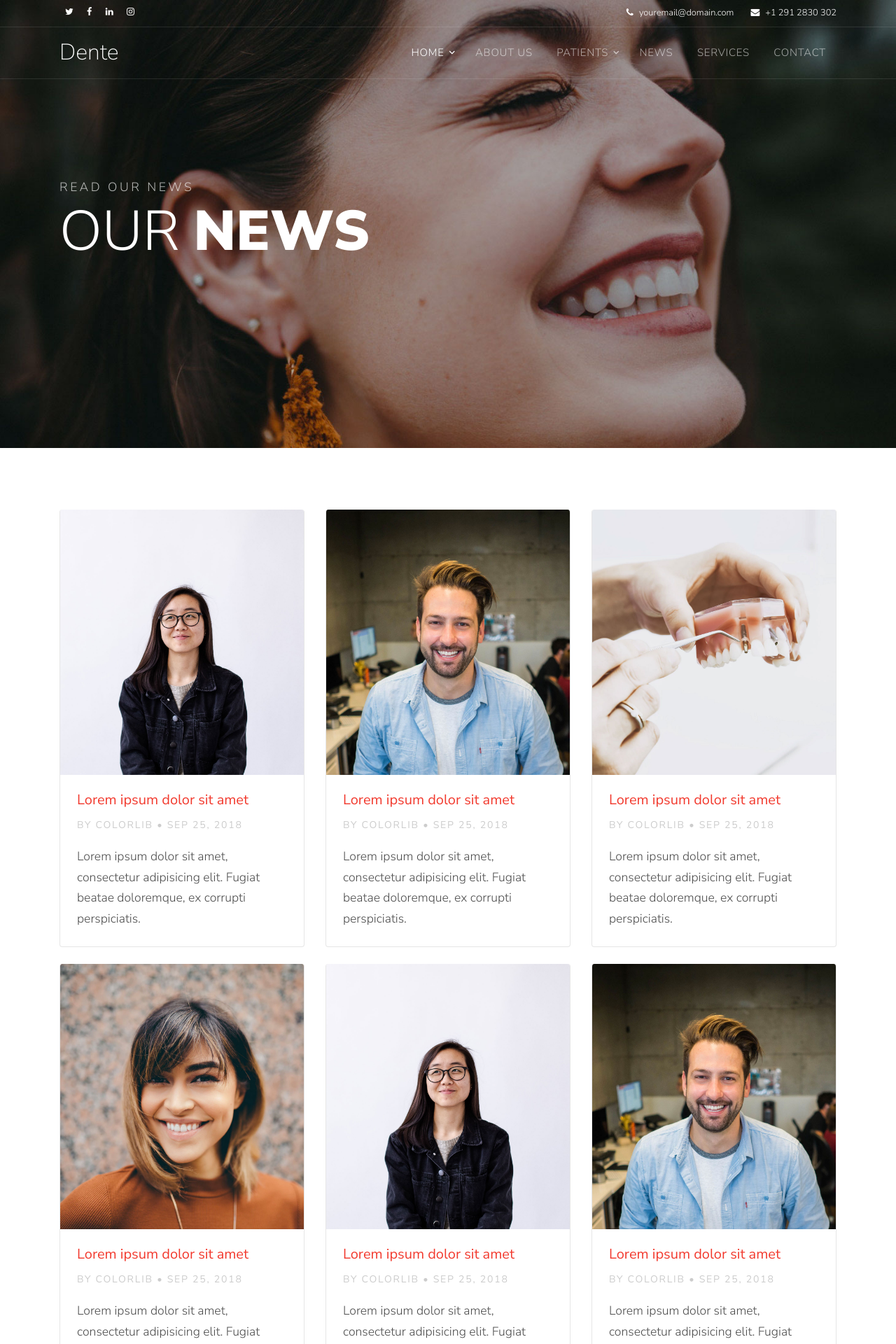
After one commit to omkarhcode/dentist, a Django app: page /news in a window 1280 px wide. The commit adds this page. Shown: the top 1920 px of the page at 70% size. Run offline with Django 3.2, Linux system fonts and the light colour scheme; some libraries are stand-ins or nearby versions; some web fonts are replaced.

Commit message:
Added more pages

```diff
--- a/website/templates/includes/footer.html
+++ b/website/templates/includes/footer.html
@@ -96,7 +96,7 @@
         <div class="row pt-5 mt-5 text-center">
             <div class="col-md-12">
                 <p>
-                    Copyright &copy;<script data-cfasync="false" src="/cdn-cgi/scripts/5c5dd728/cloudflare-static/email-decode.min.js"></script>
+                    Copyright &copy;
                     <script>
                     document.write(new Date().getFullYear());
                     </script> All rights reserved | This website is made with <i class="icon-heart-o" aria-hidden="true"></i> by <a href="#" target="_blank">ONH</a>
--- a/website/templates/includes/navigation.html
+++ b/website/templates/includes/navigation.html
@@ -44,7 +44,7 @@
                             <div class="d-inline-block d-lg-none ml-md-0 mr-auto py-3"><a href="#" class="site-menu-toggle js-menu-toggle text-white"><span class="icon-menu h3"></span></a></div>
                             <ul class="site-menu js-clone-nav d-none d-lg-block">
                                 <li class="has-children active">
-                                    <a href="index.html">Home</a>
+                                    <a href="{% url 'home' %}">Home</a>
                                     <ul class="dropdown arrow-top">
                                         <li><a href="#">Menu One</a></li>
                                         <li><a href="#">Menu Two</a></li>
@@ -59,17 +59,17 @@
                                         </li>
                                     </ul>
                                 </li>
-                                <li><a href="about.html">About Us</a></li>
+                                <li><a href="{% url 'about' %}">About Us</a></li>
                                 <li class="has-children">
-                                    <a href="patients.html">Patients</a>
+                                    <a href="{% url 'patients' %}">Patients</a>
                                     <ul class="dropdown arrow-top">
                                         <li><a href="#">Menu One</a></li>
                                         <li><a href="#">Menu Two</a></li>
                                         <li><a href="#">Menu Three</a></li>
                                     </ul>
                                 </li>
-                                <li><a href="news.html">News</a></li>
-                                <li><a href="services.html">Services</a></li>
+                                <li><a href="{% url 'news' %}">News</a></li>
+                                <li><a href="{% url 'services' %}">Services</a></li>
                                 <li><a href="{% url 'contact' %}">Contact</a></li>
                             </ul>
                         </div>
--- /dev/null
+++ b/website/templates/news.html
@@ -0,0 +1,145 @@
+{% extends "base.html" %}
+{% load static %}
+{% block title %}News{% endblock title %}
+{% block meta_description %}Welcome to the website of Dr. Ranbir S. Saluja{% endblock meta_description %}
+{% block content %}
+<div class="site-blocks-cover inner-page" style="background-image: url({% static 'website/images/hero_bg_1.jpg' %});" data-aos="fade" data-stellar-background-ratio="0.5">
+    <div class="container">
+        <div class="row align-items-center">
+            <div class="col-md-7">
+                <span class="sub-text">Read Our News</span>
+                <h1>Our <strong>News</strong></h1>
+            </div>
+        </div>
+    </div>
+</div>
+<div class="site-section">
+    <div class="container">
+        <div class="row mb-5">
+            <div class="col-md-6 col-lg-4 mb-4">
+                <div class="post-entry bg-white">
+                    <div class="image">
+                        <img src="{% static 'website/images/img_1.jpg'%}" alt="Image" class="img-fluid">
+                    </div>
+                    <div class="text p-4">
+                        <h2 class="h5 text-black"><a href="#">Lorem ipsum dolor sit amet</a></h2>
+                        <span class="text-uppercase date d-block mb-3"><small>By Colorlib &bullet; Sep 25, 2018</small></span>
+                        <p class="mb-0">Lorem ipsum dolor sit amet, consectetur adipisicing elit. Fugiat beatae doloremque, ex corrupti perspiciatis.</p>
+                    </div>
+                </div>
+            </div>
+            <div class="col-md-6 col-lg-4 mb-4">
+                <div class="post-entry bg-white">
+                    <div class="image">
+                        <img src="{% static 'website/images/img_2.jpg'%}" alt="Image" class="img-fluid">
+                    </div>
+                    <div class="text p-4">
+                        <h2 class="h5 text-black"><a href="#">Lorem ipsum dolor sit amet</a></h2>
+                        <span class="text-uppercase date d-block mb-3"><small>By Colorlib &bullet; Sep 25, 2018</small></span>
+                        <p class="mb-0">Lorem ipsum dolor sit amet, consectetur adipisicing elit. Fugiat beatae doloremque, ex corrupti perspiciatis.</p>
+                    </div>
+                </div>
+            </div>
+            <div class="col-md-6 col-lg-4 mb-4">
+                <div class="post-entry bg-white">
+                    <div class="image">
+                        <img src="{% static 'website/images/img_3.jpg'%}" alt="Image" class="img-fluid">
+                    </div>
+                    <div class="text p-4">
+                        <h2 class="h5 text-black"><a href="#">Lorem ipsum dolor sit amet</a></h2>
+                        <span class="text-uppercase date d-block mb-3"><small>By Colorlib &bullet; Sep 25, 2018</small></span>
+                        <p class="mb-0">Lorem ipsum dolor sit amet, consectetur adipisicing elit. Fugiat beatae doloremque, ex corrupti perspiciatis.</p>
+                    </div>
+                </div>
+            </div>
+            <div class="col-md-6 col-lg-4 mb-4">
+                <div class="post-entry bg-white">
+                    <div class="image">
+                        <img src="{% static 'website/images/img_4.jpg'%}" alt="Image" class="img-fluid">
+                    </div>
+                    <div class="text p-4">
+                        <h2 class="h5 text-black"><a href="#">Lorem ipsum dolor sit amet</a></h2>
+                        <span class="text-uppercase date d-block mb-3"><small>By Colorlib &bullet; Sep 25, 2018</small></span>
+                        <p class="mb-0">Lorem ipsum dolor sit amet, consectetur adipisicing elit. Fugiat beatae doloremque, ex corrupti perspiciatis.</p>
+                    </div>
+                </div>
+            </div>
+            <div class="col-md-6 col-lg-4 mb-4">
+                <div class="post-entry bg-white">
+                    <div class="image">
+                        <img src="{% static 'website/images/img_1.jpg'%}" alt="Image" class="img-fluid">
+                    </div>
+                    <div class="text p-4">
+                        <h2 class="h5 text-black"><a href="#">Lorem ipsum dolor sit amet</a></h2>
+                        <span class="text-uppercase date d-block mb-3"><small>By Colorlib &bullet; Sep 25, 2018</small></span>
+                        <p class="mb-0">Lorem ipsum dolor sit amet, consectetur adipisicing elit. Fugiat beatae doloremque, ex corrupti perspiciatis.</p>
+                    </div>
+                </div>
+            </div>
+            <div class="col-md-6 col-lg-4 mb-4">
+                <div class="post-entry bg-white">
+                    <div class="image">
+                        <img src="{% static 'website/images/img_2.jpg'%}" alt="Image" class="img-fluid">
+                    </div>
+                    <div class="text p-4">
+                        <h2 class="h5 text-black"><a href="#">Lorem ipsum dolor sit amet</a></h2>
+                        <span class="text-uppercase date d-block mb-3"><small>By Colorlib &bullet; Sep 25, 2018</small></span>
+                        <p class="mb-0">Lorem ipsum dolor sit amet, consectetur adipisicing elit. Fugiat beatae doloremque, ex corrupti perspiciatis.</p>
+                    </div>
+                </div>
+            </div>
+            <div class="col-md-6 col-lg-4 mb-4">
+                <div class="post-entry bg-white">
+                    <div class="image">
+                        <img src="{% static 'website/images/img_3.jpg'%}" alt="Image" class="img-fluid">
+                    </div>
+                    <div class="text p-4">
+                        <h2 class="h5 text-black"><a href="#">Lorem ipsum dolor sit amet</a></h2>
+                        <span class="text-uppercase date d-block mb-3"><small>By Colorlib &bullet; Sep 25, 2018</small></span>
+                        <p class="mb-0">Lorem ipsum dolor sit amet, consectetur adipisicing elit. Fugiat beatae doloremque, ex corrupti perspiciatis.</p>
+                    </div>
+                </div>
+            </div>
+            <div class="col-md-6 col-lg-4 mb-4">
+                <div class="post-entry bg-white">
+                    <div class="image">
+                        <img src="{% static 'website/images/img_4.jpg'%}" alt="Image" class="img-fluid">
+                    </div>
+                    <div class="text p-4">
+                        <h2 class="h5 text-black"><a href="#">Lorem ipsum dolor sit amet</a></h2>
+                        <span class="text-uppercase date d-block mb-3"><small>By Colorlib &bullet; Sep 25, 2018</small></span>
+                        <p class="mb-0">Lorem ipsum dolor sit amet, consectetur adipisicing elit. Fugiat beatae doloremque, ex corrupti perspiciatis.</p>
+                    </div>
+                </div>
+            </div>
+            <div class="col-md-6 col-lg-4 mb-4">
+                <div class="post-entry bg-white">
+                    <div class="image">
+                        <img src="{% static 'website/images/img_1.jpg'%}" alt="Image" class="img-fluid">
+                    </div>
+                    <div class="text p-4">
+                        <h2 class="h5 text-black"><a href="#">Lorem ipsum dolor sit amet</a></h2>
+                        <span class="text-uppercase date d-block mb-3"><small>By Colorlib &bullet; Sep 25, 2018</small></span>
+                        <p class="mb-0">Lorem ipsum dolor sit amet, consectetur adipisicing elit. Fugiat beatae doloremque, ex corrupti perspiciatis.</p>
+                    </div>
+                </div>
+            </div>
+        </div>
+        <div class="row">
+            <div class="col-md-12 text-center">
+                <div class="site-block-27">
+                    <ul>
+                        <li><a href="#">&lt;</a></li>
+                        <li class="active"><span>1</span></li>
+                        <li><a href="#">2</a></li>
+                        <li><a href="#">3</a></li>
+                        <li><a href="#">4</a></li>
+                        <li><a href="#">5</a></li>
+                        <li><a href="#">&gt;</a></li>
+                    </ul>
+                </div>
+            </div>
+        </div>
+    </div>
+</div>
+{% endblock content %}
--- a/website/urls.py
+++ b/website/urls.py
@@ -3,5 +3,9 @@ from . import views
 
 urlpatterns = [
 	path('', views.home, name="home"),
+	path('about', views.about, name="about"),
+	path('patients', views.patients, name="patients"),
+	path('news', views.news, name="news"),
+	path('services', views.services, name="services"),
 	path('contact', views.contact, name="contact"),
 ]
--- a/website/views.py
+++ b/website/views.py
@@ -1,8 +1,32 @@
 from django.shortcuts import render
+from django.core.mail import send_mail
+
 
 # Create your views here.
 def home(request):
 	return render(request, 'home.html', {})
 
+def about(request):
+	return render(request, 'about.html', {})
+
+def patients(request):
+	return render(request, 'patients.html', {})
+
+def news(request):
+	return render(request, 'news.html', {})
+
+def services(request):
+	return render(request, 'services.html', {})
+
 def contact(request):
-	return render(request, 'contact.html', {})
+	if request.method == "POST":
+		user_name = request.POST['fullname']
+		user_email = request.POST['email']
+		user_message = request.POST['message']
+
+		# Send an email
+		send_mail('Email from '+user_name,user_message, user_email, ['omkarh.code@gmail.com'])
+
+		return render(request, 'contact.html', {'user_name': user_name})
+	else:
+		return render(request, 'contact.html', {})
```
Also changed, not shown: website/templates/about.html (added, +141 -0 lines), website/templates/contact.html (+8 -5 lines), website/templates/patients.html (added, +103 -0 lines), website/templates/services.html (added, +161 -0 lines).
